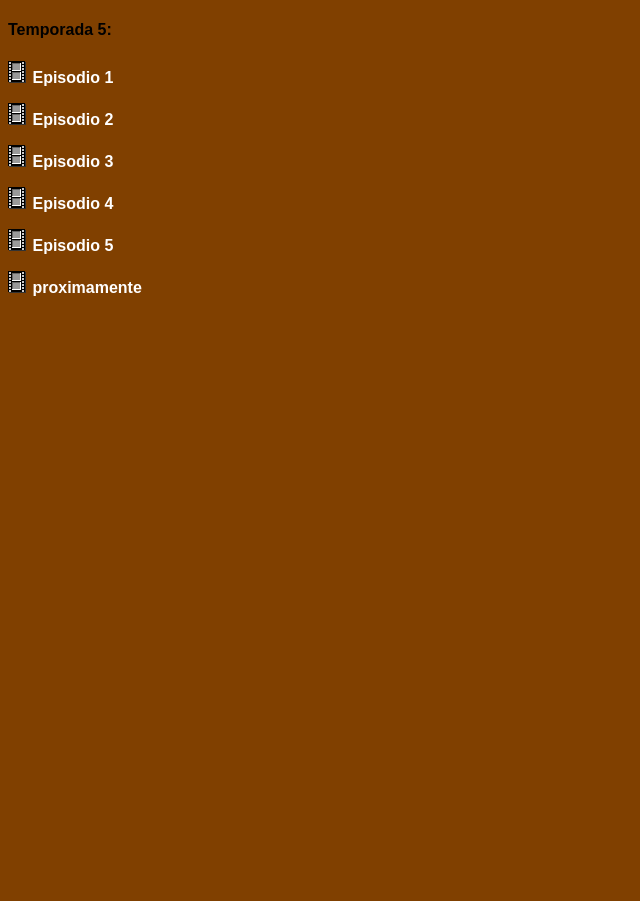
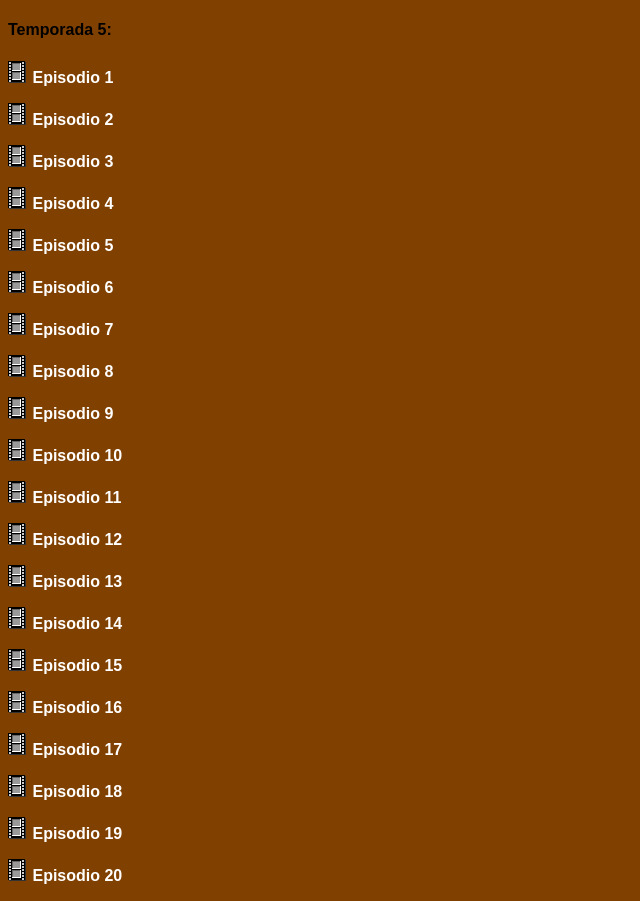
Before and after one commit to zohan9ir/losreyes, a plain HTML site: page temps/temporada5.html in a window 1280 px wide. Shown: the whole page, without its empty margins (0-640 px from the left). Before the commit the page ends 800 px from the top, so only its background shows below. Drawn offline with Linux system fonts and the light colour scheme.

Commit message:
Update temporada5.html

```diff
--- a/temps/temporada5.html
+++ b/temps/temporada5.html
@@ -24,7 +24,21 @@
 <p><img src="vid.gif"> <a class="linksdelaslistas" href="https://zatine.org/pelindex/losreyes/temp5/t5e3.mp4" target="visor">Episodio 3</a></p>
 <p><img src="vid.gif"> <a class="linksdelaslistas" href="https://zatine.org/pelindex/losreyes/temp5/t5e4.mp4" target="visor">Episodio 4</a></p>
 <p><img src="vid.gif"> <a class="linksdelaslistas" href="https://zatine.org/pelindex/losreyes/temp5/t5e5.mp4" target="visor">Episodio 5</a></p>
-<p><img src="vid.gif"> <a class="linksdelaslistas" href="https://zatine.org/pelindex/losreyes/temp5/t5e1.mp4" target="visor">proximamente</a></p>
+<p><img src="vid.gif"> <a class="linksdelaslistas" href="https://zatine.org/pelindex/losreyes/temp5/t5e6.mp4" target="visor">Episodio 6</a></p>
+<p><img src="vid.gif"> <a class="linksdelaslistas" href="https://zatine.org/pelindex/losreyes/temp5/t5e7.mp4" target="visor">Episodio 7</a></p>
+<p><img src="vid.gif"> <a class="linksdelaslistas" href="https://zatine.org/pelindex/losreyes/temp5/t5e8.mp4" target="visor">Episodio 8</a></p>
+<p><img src="vid.gif"> <a class="linksdelaslistas" href="https://zatine.org/pelindex/losreyes/temp5/t5e9.mp4" target="visor">Episodio 9</a></p>
+<p><img src="vid.gif"> <a class="linksdelaslistas" href="https://zatine.org/pelindex/losreyes/temp5/t5e10.mp4" target="visor">Episodio 10</a></p>
+<p><img src="vid.gif"> <a class="linksdelaslistas" href="https://zatine.org/pelindex/losreyes/temp5/t5e11.mp4" target="visor">Episodio 11</a></p>
+<p><img src="vid.gif"> <a class="linksdelaslistas" href="https://zatine.org/pelindex/losreyes/temp5/t5e12.mp4" target="visor">Episodio 12</a></p>
+<p><img src="vid.gif"> <a class="linksdelaslistas" href="https://zatine.org/pelindex/losreyes/temp5/t5e13.mp4" target="visor">Episodio 13</a></p>
+<p><img src="vid.gif"> <a class="linksdelaslistas" href="https://zatine.org/pelindex/losreyes/temp5/t5e14.mp4" target="visor">Episodio 14</a></p>
+<p><img src="vid.gif"> <a class="linksdelaslistas" href="https://zatine.org/pelindex/losreyes/temp5/t5e15.mp4" target="visor">Episodio 15</a></p>
+<p><img src="vid.gif"> <a class="linksdelaslistas" href="https://zatine.org/pelindex/losreyes/temp5/t5e16.mp4" target="visor">Episodio 16</a></p>
+<p><img src="vid.gif"> <a class="linksdelaslistas" href="https://zatine.org/pelindex/losreyes/temp5/t5e17.mp4" target="visor">Episodio 17</a></p>
+<p><img src="vid.gif"> <a class="linksdelaslistas" href="https://zatine.org/pelindex/losreyes/temp5/t5e18.mp4" target="visor">Episodio 18</a></p>
+<p><img src="vid.gif"> <a class="linksdelaslistas" href="https://zatine.org/pelindex/losreyes/temp5/t5e19.mp4" target="visor">Episodio 19</a></p>
+<p><img src="vid.gif"> <a class="linksdelaslistas" href="https://zatine.org/pelindex/losreyes/temp5/t5e20.mp4" target="visor">Episodio 20</a></p>
 
 
 
```
